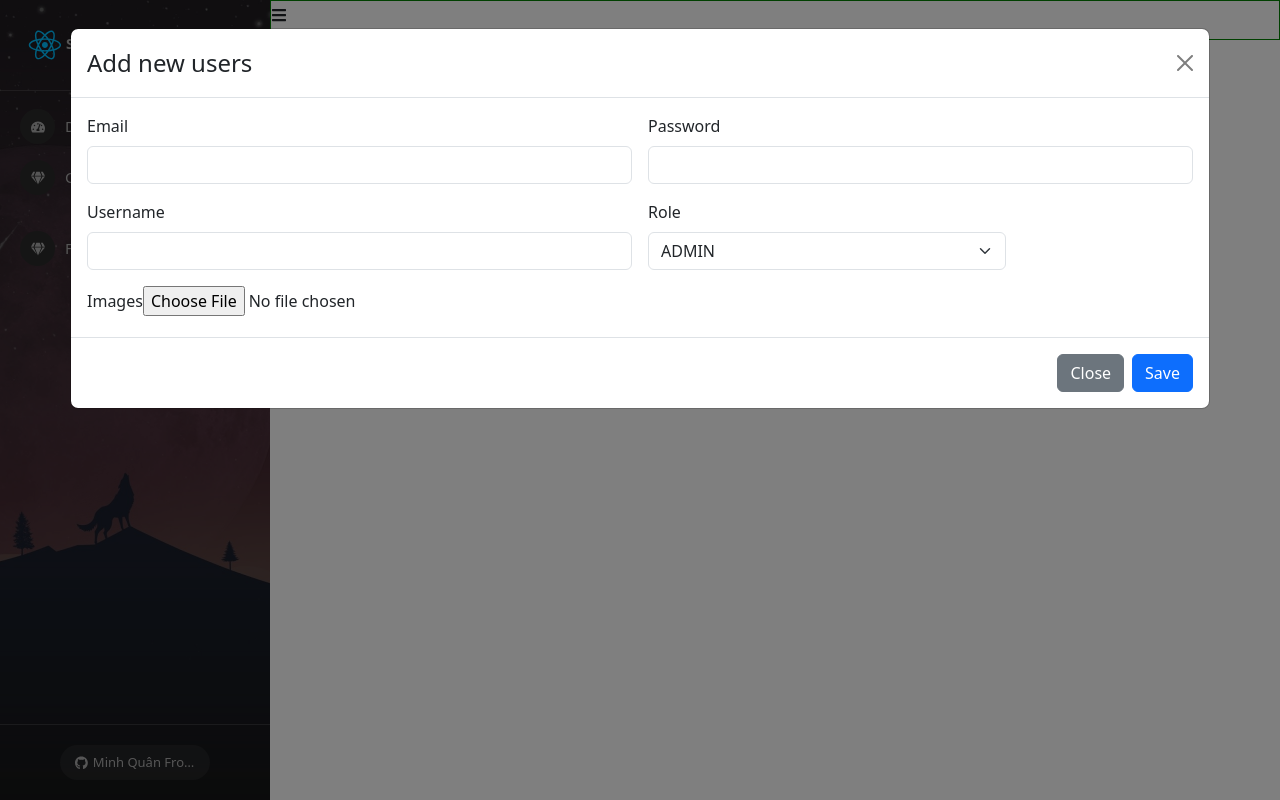
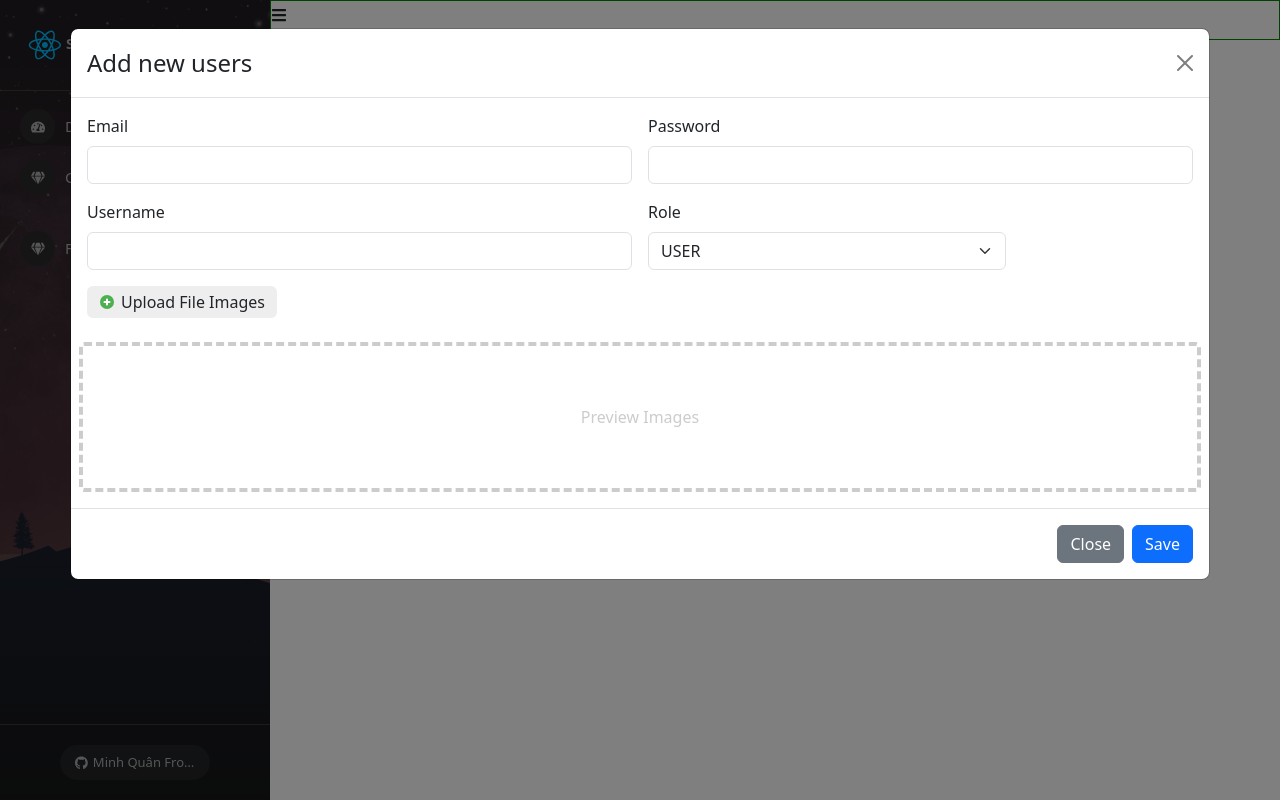
Before and after one commit to minhquanfrontend/demo-React, a React (Create React App) app: page /admins/manage-users in a window 1280 px wide. Both pictures are taken after a click on the button "Launch demo modal". Built offline with nearby package versions, Linux system fonts and the light colour scheme.

Commit message:
Update bai 57 modal hoa add new users

```diff
--- a/src/components/Admin/Content/ManageUser.js
+++ b/src/components/Admin/Content/ManageUser.js
@@ -1,5 +1,5 @@
 import ModalCreateUser from "./ModalCreateUser";
-
+import "./ManageUser.scss";
 function ManageUser({ props }) {
   return (
     <div className="manage-user-container">
@@ -9,11 +9,9 @@ function ManageUser({ props }) {
           <button>Add new users</button>
         </div>
         <div>
-          <button>
-            Table users
-            <ModalCreateUser />
-          </button>
+          <button>Table users</button>
         </div>
+        <ModalCreateUser />
       </div>
     </div>
   );
--- /dev/null
+++ b/src/components/Admin/Content/ManageUser.scss
@@ -0,0 +1,34 @@
+.manage-user-container {
+    .users-content {}
+}
+
+.modal-add-user {
+    .img-preview {
+        border: 1px solid red;
+        height: 150px;
+        border: 4px dashed #ccc;
+        border-radius: 5px;
+        display:flex;
+        justify-content:center;
+        align-items:center;
+        color: #ccc;
+        img {
+            max-width: 100%;
+            max-height: 100%;
+        }
+    }
+    .label-upload{
+        display:flex;
+        align-items:center;
+        gap: 6px;
+        padding: 4px 12px;
+        background: #eee;
+        width: fit-content;
+        border-radius: 6px;
+        cursor: pointer;
+
+        &:hover{
+            background: #dcdcdc;
+        }
+    }
+}
--- a/src/components/Admin/Content/ModalCreateUser.js
+++ b/src/components/Admin/Content/ModalCreateUser.js
@@ -1,60 +1,118 @@
 import { useState } from "react";
 import Button from "react-bootstrap/Button";
 import Modal from "react-bootstrap/Modal";
+import { FcPlus } from "react-icons/fc";
 
-const ModalCreateUser = () =>{
+const ModalCreateUser = () => {
   const [show, setShow] = useState(false);
 
   const handleClose = () => setShow(false);
   const handleShow = () => setShow(true);
 
+  const [email, setEmail] = useState("");
+  const [password, setPassword] = useState("");
+  const [username, setUsername] = useState("");
+  const [role, setRole] = useState("USER");
+  const [image, setImage] = useState("");
+  const [previewImage, setPreviewImage] = useState("");
+
+  const handleUploadImage = (e) => {
+    if(e.target && e.target.files && e.target.files[0]){
+      setPreviewImage(URL.createObjectURL(e.target.files[0]))
+      setImage(e.target.files[0])
+    }else{
+      // setPreviewImage("");
+    }
+  };
   return (
     <>
       <Button variant="primary" onClick={handleShow}>
         Launch demo modal
       </Button>
 
-      <Modal show={show} onHide={handleClose} size="xl" backdrop="static">
+      <Modal
+        show={show}
+        onHide={handleClose}
+        size="xl"
+        backdrop="static"
+        className="modal-add-user"
+      >
         <Modal.Header closeButton>
           <Modal.Title>Add new users</Modal.Title>
         </Modal.Header>
         <Modal.Body>
           <form className="row g-3">
             <div className="col-md-6">
-              <label  className="form-label">
+              <label
+                className="form-label"
+
+              >
                 Email
               </label>
-              <input type="email" className="form-control"  />
+              <input
+                type="email"
+                className="form-control"
+                value={email}
+                onChange={(e) => setEmail(e.target.value)} />
             </div>
             <div className="col-md-6">
-              <label for="inputPassword4" className="form-label">
+              <label
+                className="form-label"
+              >
                 Password
               </label>
-              <input type="password" className="form-control" id="inputPassword4" />
+              <input
+                type="password"
+                className="form-control"
+                id="inputPassword4"
+                value={password}
+                onChange={(e) => setPassword(e.target.value)}
+              />
             </div>
 
             <div className="col-md-6">
-              <label  className="form-label">
+              <label
+                className="form-label"
+              >
                 Username
               </label>
-              <input type="text" className="form-control" id="inputCity" />
+              <input
+                type="text"
+                className="form-control"
+                id="inputCity"
+                value={username}
+                onChange={(e) => setUsername(e.target.value)}
+              />
             </div>
             <div className="col-md-4">
-              <label  className="form-label">
-                Role
-              </label>
-              <select className="form-select">
-                <option selected value="USER">USER</option>
-                <option selected value="ADMIN">ADMIN</option>
-
+              <label className="form-label">Role</label>
+              <select
+                className="form-select"
+                onChange={(e) => setRole(e.target.value)}
+                value={role}
+              >
+                <option value="USER">USER</option>
+                <option value="ADMIN">ADMIN</option>
               </select>
             </div>
             <div className="col-md-12">
-                <label className="form-label">
-                    Images
-                </label>
-                <input type="file"/>
-
+              <label className="form-label label-upload" htmlFor="labelUpload">
+                <FcPlus />
+                Upload File Images
+              </label>
+              <input
+                type="file"
+                id="labelUpload"
+                hidden
+                onChange={(e) => handleUploadImage(e)}
+              />
+            </div>
+            <div className="col-md-12 img-preview">
+              {previewImage ? (
+                <img src={previewImage} />
+              ) : (
+                <span>Preview Images</span>
+              )}
             </div>
           </form>
         </Modal.Body>
@@ -69,6 +127,6 @@ const ModalCreateUser = () =>{
       </Modal>
     </>
   );
-}
+};
 
-export default ModalCreateUser
+export default ModalCreateUser;
```
